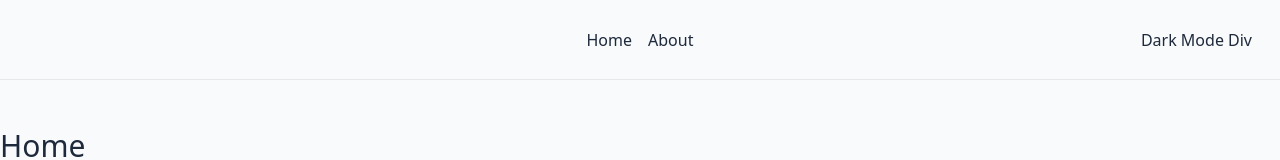
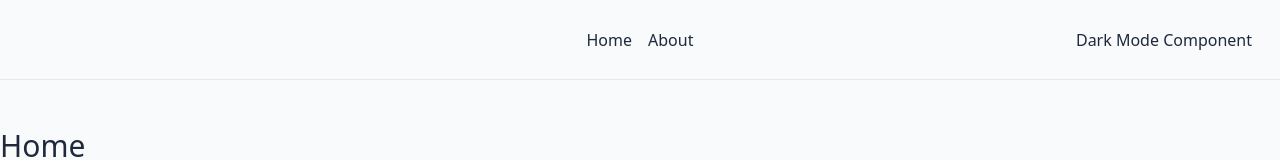
Before and after one commit to joe-mcbroom/dark-mode-demo, a Vue app: page / in a window 1280 px wide. Shown: the top 160 px of the page. Built offline with nearby package versions, Linux system fonts and the light colour scheme.

Commit message:
2️⃣  Add Dark Mode Component

```diff
--- a/src/App.vue
+++ b/src/App.vue
@@ -1,5 +1,6 @@
 <script setup>
 import { RouterLink, RouterView } from 'vue-router';
+import DarkSelector from './components/DarkSelector.vue';
 </script>
 
 <template>
@@ -8,7 +9,7 @@ import { RouterLink, RouterView } from 'vue-router';
 	>
 		<router-link to="/">Home</router-link>
 		<router-link to="/about">About</router-link>
-		<div class="absolute top-7 right-7">Dark Mode Div</div>
+		<DarkSelector class="absolute top-7 right-7" />
 	</nav>
 	<main class="container mx-auto mt-12">
 		<RouterView />
--- /dev/null
+++ b/src/components/DarkSelector.vue
@@ -0,0 +1,3 @@
+<template>
+	<div>Dark Mode Component</div>
+</template>
```
